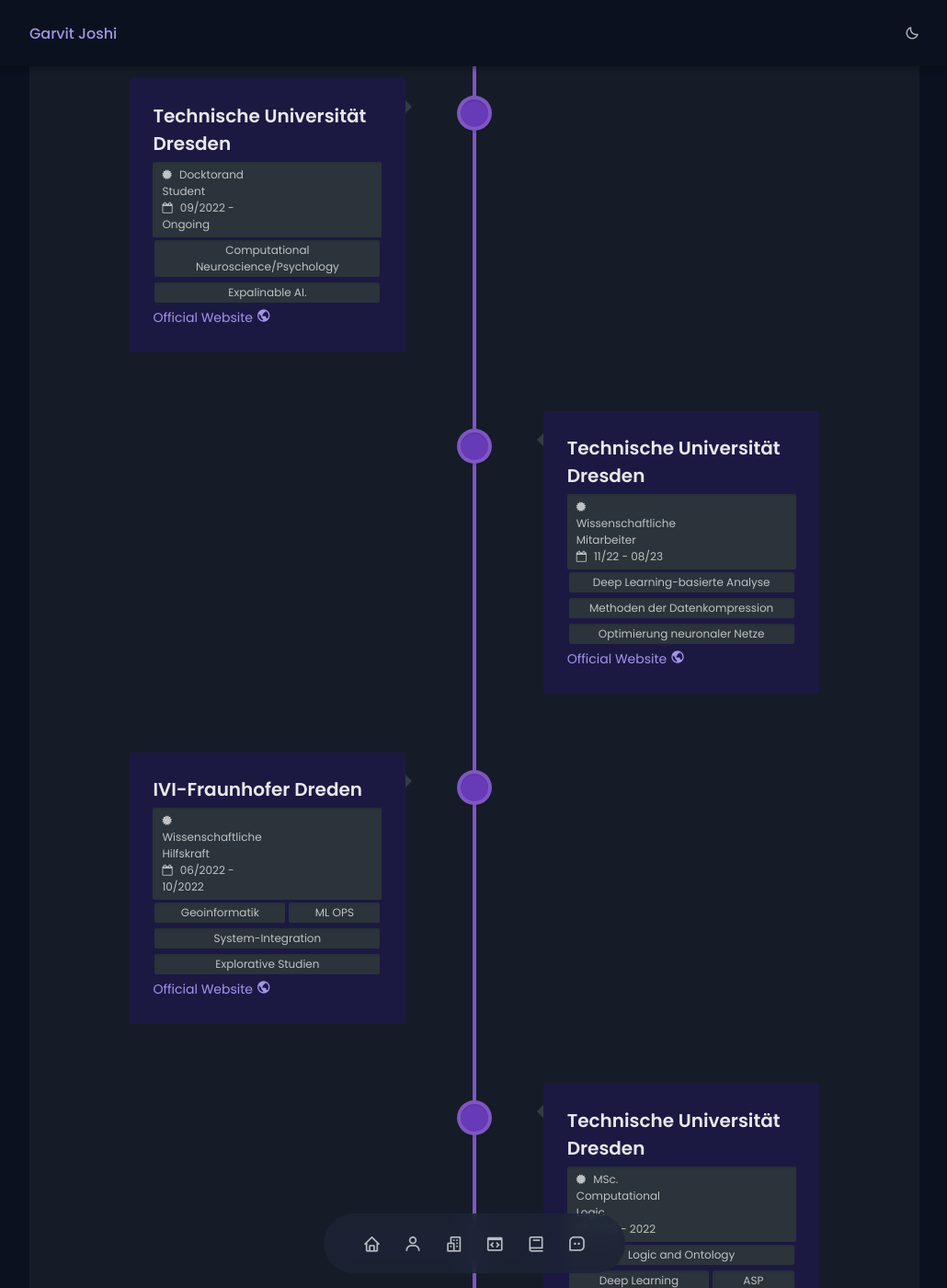
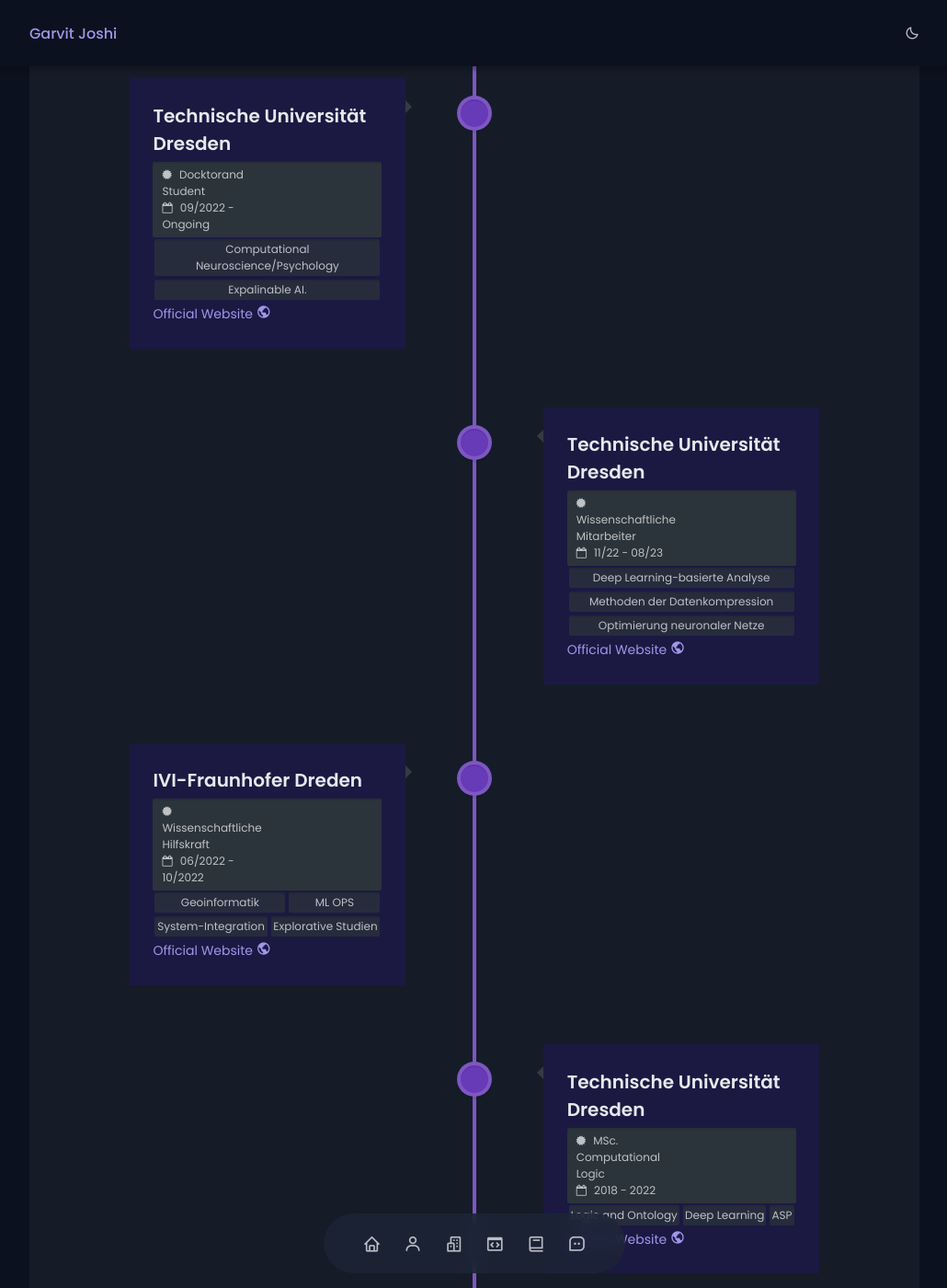
Before and after one commit to joshigarvitgh/profile, a Jekyll site: the page built from index.html, in a window 1280 px wide and 1400 px high, scrolled down 1685 px. Shown: the whole window at 92% size, without its empty margins (124-1154 px from the left). Built offline with Jekyll 4.4.1, drawn with Linux system fonts in a browser that asks for light colours; nearby versions of some CDN libraries.

Commit message:
css fix 4

```diff
--- a/_layouts/default.html
+++ b/_layouts/default.html
@@ -152,9 +152,8 @@
             <span class="section__subtitle"></span>
             <h2 class="section__title">My Experience</h2>
 
-              <div class="skills__content container grid" >
+            <div class="skills__content container grid" >
                 <section id="cd-timeline" class="cd-container">
-
                     {% for event in site.data.timeline %}
                     <div class="cd-timeline-block">
                         <div class="cd-timeline-img cd-picture">
@@ -222,8 +221,8 @@
 
                             <p class="services__modal-description">{{project.descr}}
                             </p>
-                            <a class="highlight-link" href="{{project.demo}}" target="_blank" rel="noreferrer">
-                                Link To Project
+                            <a class="highlight-link website__button" href="{{project.demo}}" target="_blank" rel="noreferrer">
+                                Link To Project  <i class='bx bx-world contact__button-icon'></i>
                               </a>
                             <ul class="services__modal-list">
                                 {% for tag in project.tags %}
@@ -276,7 +275,7 @@
 
         <!--=============== CONTACT ===============-->
         <section class="contact section" id="contact">
-            <sapn class="section__subtitle">Get in touch</sapn>
+            <span class="section__subtitle">Get in touch</span>
             <h3 class="section__title">Contact Me</h3>
 
             <div class="contact__container container grid">
@@ -339,7 +338,6 @@
 
             <ul class="footer__social">
 
-
             </ul>
 
 
@@ -363,7 +361,6 @@
     <!--=============== MAIN JS ===============-->
     <script src="assets/js/main.js"></script>
 
-
 </body>
 
 </html>
--- a/assets/css/styles.css
+++ b/assets/css/styles.css
@@ -1317,8 +1317,7 @@
 
 .cd-timeline-content {
   position: relative;
-  margin-left: 60px;
-  margin-right: 30px;
+
   background: #4901ff1f;
   border-radius: 2px;
   padding: 1em;
@@ -1355,13 +1354,13 @@
   .timeline-tags li {
     border-radius: 2px;
     display: inline-block;
-    padding: 2px 10px;
+    padding: 2px 2px;
     color: rgba(255,255,255,0.7);
-    margin: 3px 2px;
+    margin: 2px 2px;
     text-align: center;
-    flex-grow: 3;
+    flex-grow: 1;
     list-style: none;
-    background: #2B343A;
+    background: #2b343ab6;
     box-shadow:  inset 0 2px 0 rgba(0, 0, 0, 0.08);
   }
 }
```
Also changed, not shown: 3 other files.
